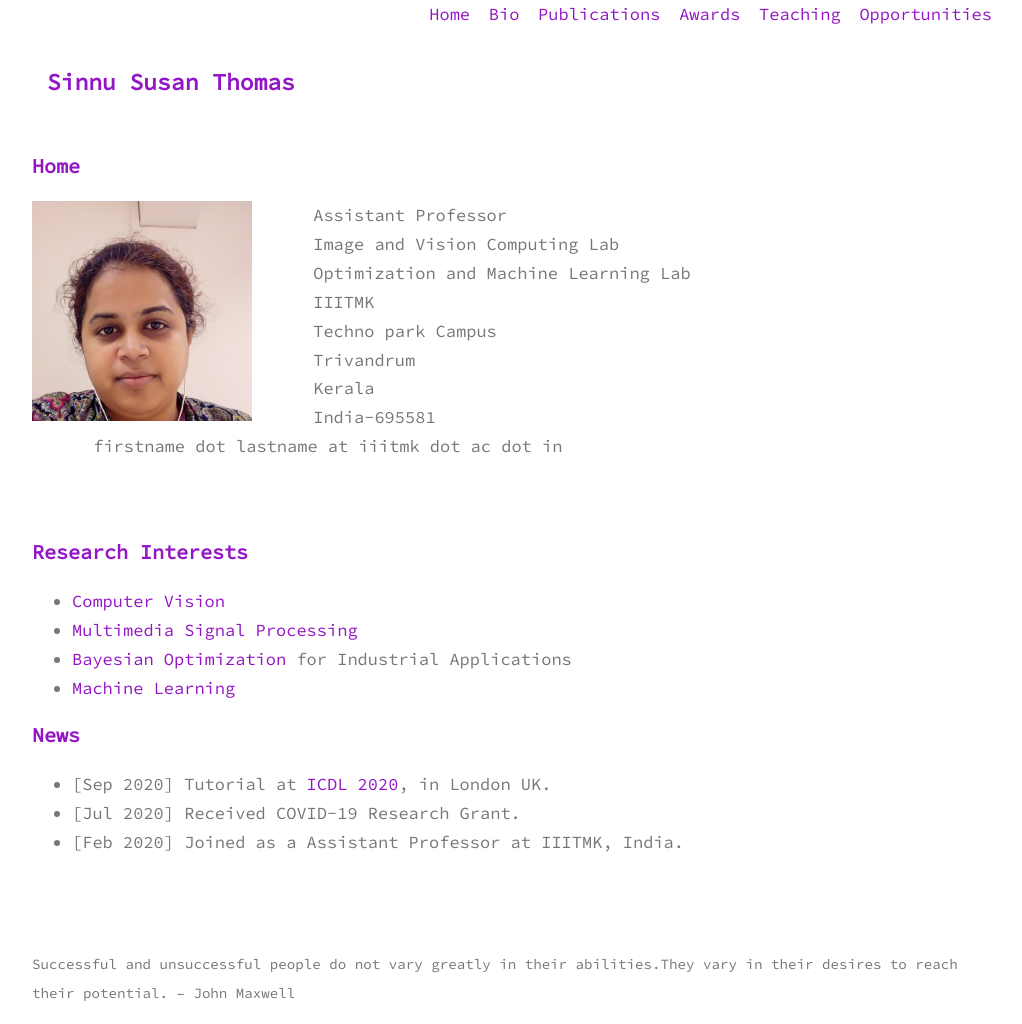
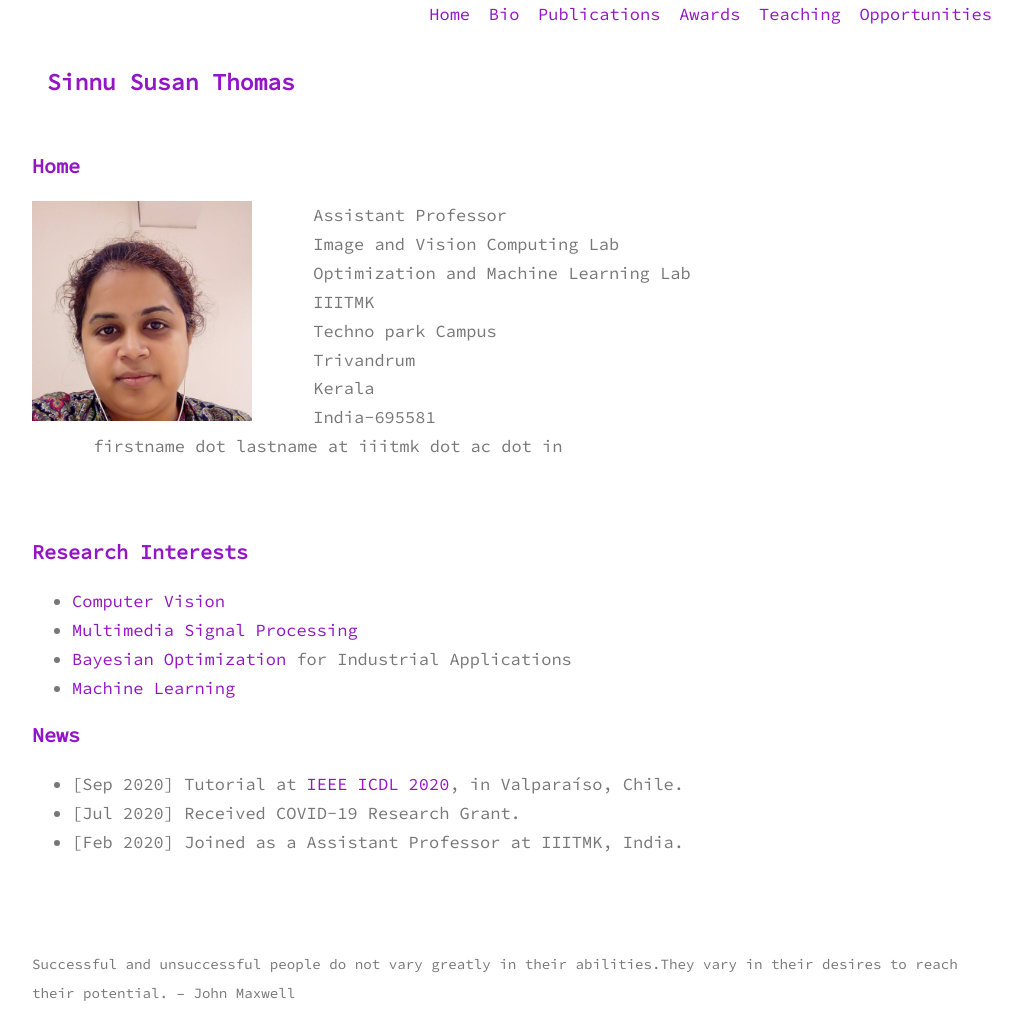
Before and after one commit to sinnuthomas/sinnuthomas.github.io, a Jekyll site: the page built from index.md, in a window 1280 px wide. Shown: the whole page, without its empty margins (128-1150 px from the left). Built offline with Jekyll 4.4.1, drawn with Linux system fonts in a browser that asks for light colours.

Commit message:
Update index.md

```diff
--- a/index.md
+++ b/index.md
@@ -23,7 +23,7 @@ title: Home
 * [Machine Learning](https://en.wikipedia.org/wiki/Machine_learning)
 
 ## News
-* [Sep 2020] Tutorial at [ICDL 2020](https://waset.org/development-and-learning-conference-in-october-2020-in-london), in London UK.
+* [Sep 2020] Tutorial at [IEEE ICDL 2020](https://cdstc.gitlab.io/icdl-2020/), in Valparaíso, Chile.
 * [Jul 2020] Received COVID-19 Research Grant.
 * [Feb 2020] Joined as a Assistant Professor at IIITMK, India.
 
```
